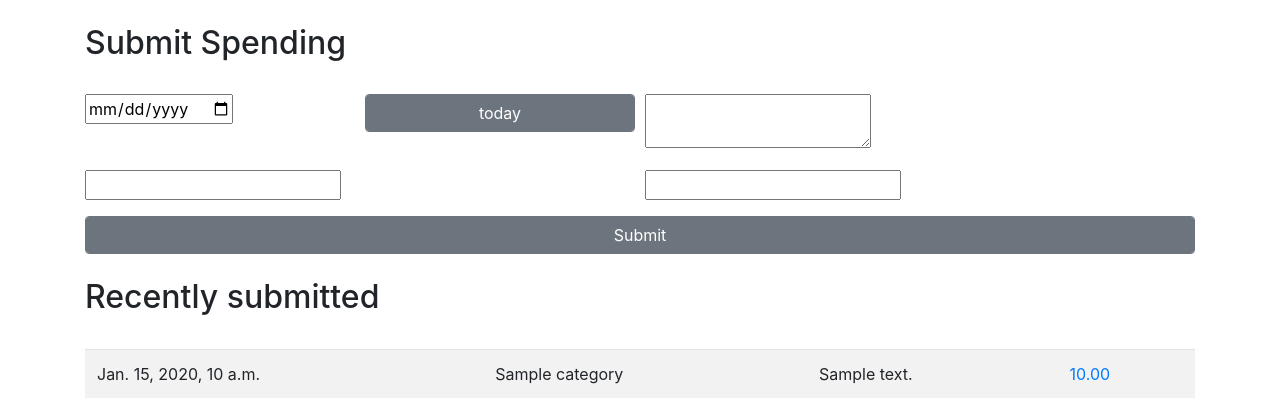
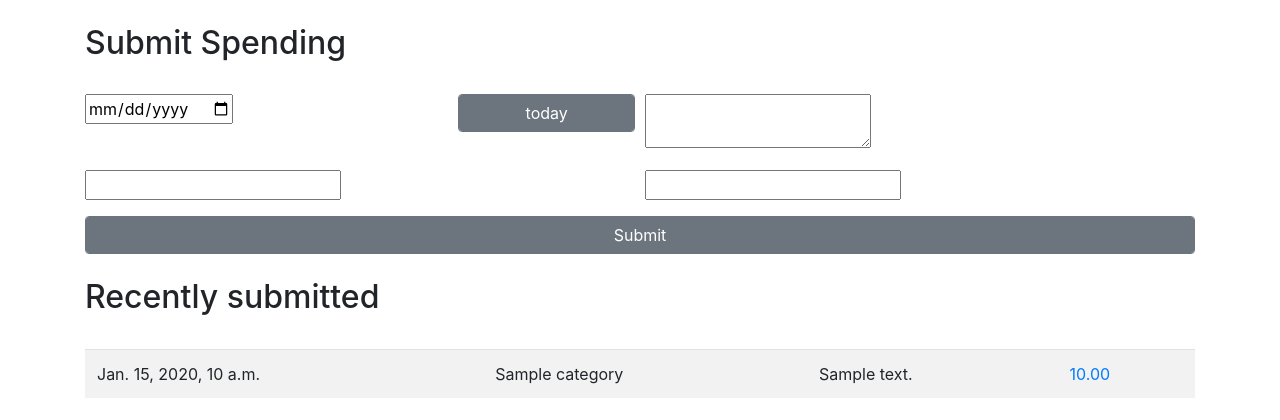
Before and after one commit to aBetschart/Spendings, a Django app: template SpendingsApp/templates/home.html in a window 1280 px wide. Shown: the part 56-476 px from the top of the page. Run offline with Django 3.2, Linux system fonts and the light colour scheme; the template is opened without the code that fills it: most values are stand-ins (such as "Sample title", 1, 10 or a date in 2020); form fields are guessed from the names that the template uses; some libraries are stand-ins or nearby versions.

Commit message:
made the today button smaller on the home screen.

```diff
--- a/SpendingsApp/templates/home.html
+++ b/SpendingsApp/templates/home.html
@@ -12,10 +12,10 @@
         {% csrf_token %}
         <div class="form-group">
             <div class="form-row">
-                <div class="col-3">
+                <div class="col-4">
                     {{ spendingForm.spendingDate }}
                 </div>
-                <div class="col-3">
+                <div class="col-2">
                     <button type="button" class="btn btn-secondary form-control" onclick="insertTodaysDate(document.getElementById('id_spendingDate'))">today</button>
                 </div>
                 <div class="col-6">
```
